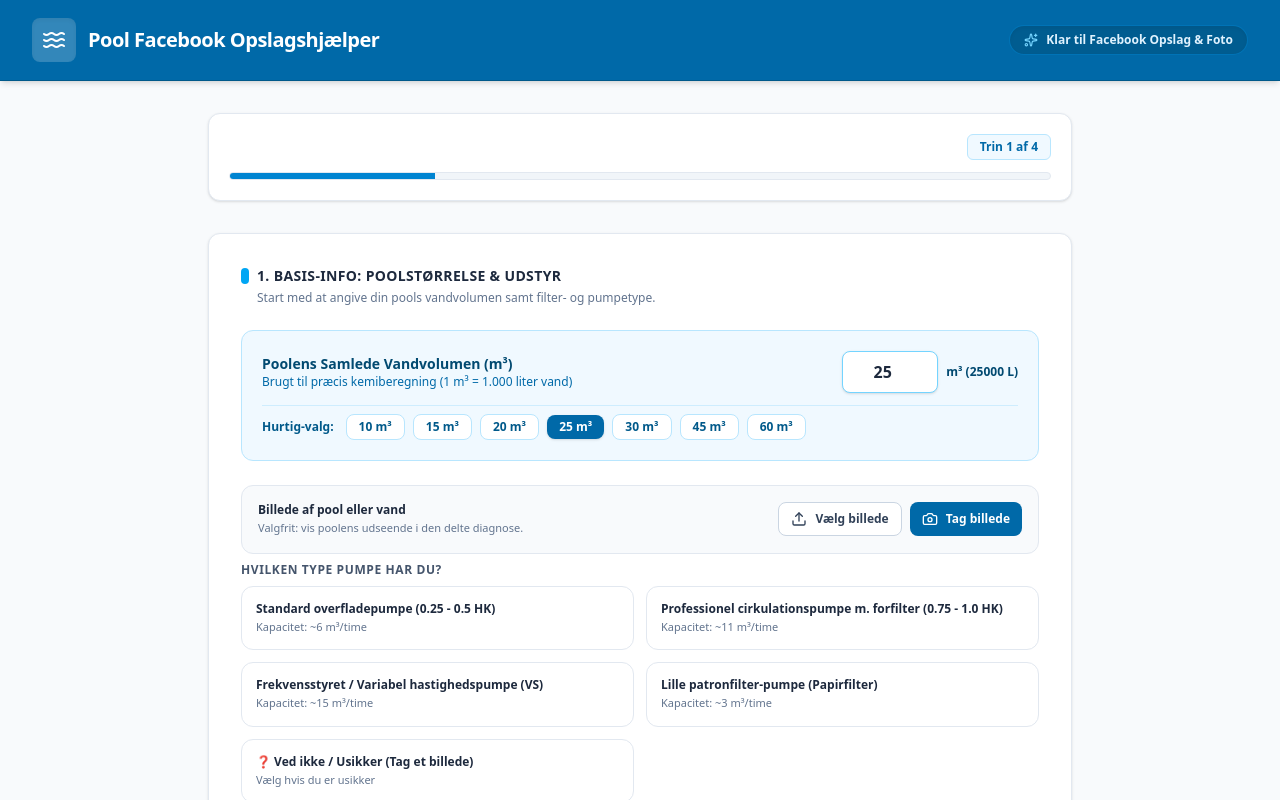
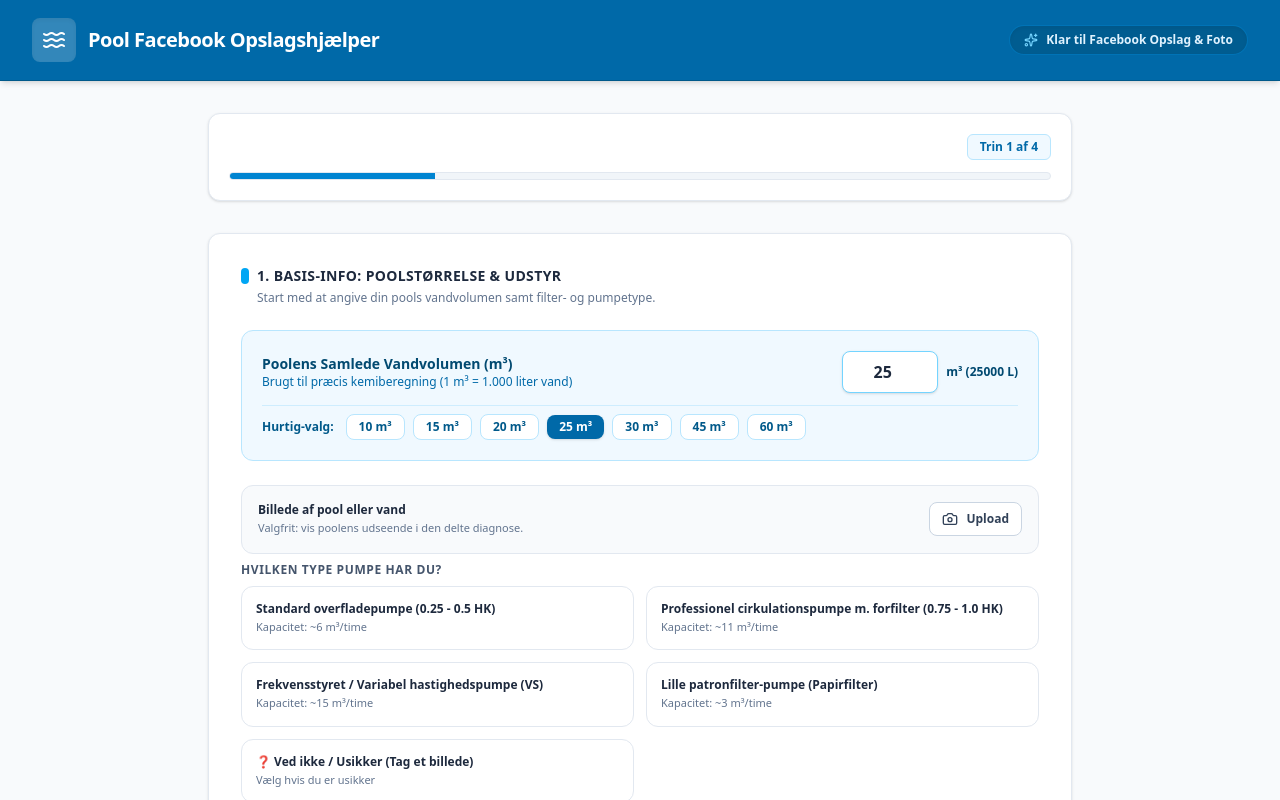
Before and after one commit to tommymogensen/poolvand, a React (Vite) app: page / in a window 1280 px wide. Shown: the top 800 px of the page. Built offline with nearby package versions, Linux system fonts and the light colour scheme.

Commit message:
Use one image picker control

```diff
--- a/src/components/DiagnosticWizard.tsx
+++ b/src/components/DiagnosticWizard.tsx
@@ -28,7 +28,6 @@
   RotateCcw,
   Sparkles,
   Camera,
-  Upload,
   Layers,
   ShieldAlert,
   ArrowUpRight,
@@ -47,18 +46,11 @@
 const ImageActions: React.FC<{
   onChange: (event: React.ChangeEvent<HTMLInputElement>) => void;
 }> = ({ onChange }) => (
-  <div className="flex flex-wrap gap-2 shrink-0">
-    <label className="cursor-pointer px-3 py-2 rounded-lg bg-white border border-slate-300 hover:bg-slate-100 text-xs font-bold text-slate-700 flex items-center gap-2">
-      <Upload className="w-4 h-4" />
-      Vælg billede
-      <input type="file" accept="image/*" className="hidden" onChange={onChange} />
-    </label>
-    <label className="cursor-pointer px-3 py-2 rounded-lg bg-sky-700 hover:bg-sky-800 text-xs font-bold text-white flex items-center gap-2">
-      <Camera className="w-4 h-4" />
-      Tag billede
-      <input type="file" accept="image/*" capture="environment" className="hidden" onChange={onChange} />
-    </label>
-  </div>
+  <label className="cursor-pointer px-3 py-2 rounded-lg bg-white border border-slate-300 hover:bg-slate-100 text-xs font-bold text-slate-700 flex items-center gap-2 shrink-0">
+    <Camera className="w-4 h-4" />
+    Upload
+    <input type="file" accept="image/*" className="hidden" onChange={onChange} />
+  </label>
 );
 
 export const DiagnosticWizard: React.FC<DiagnosticWizardProps> = ({
```
